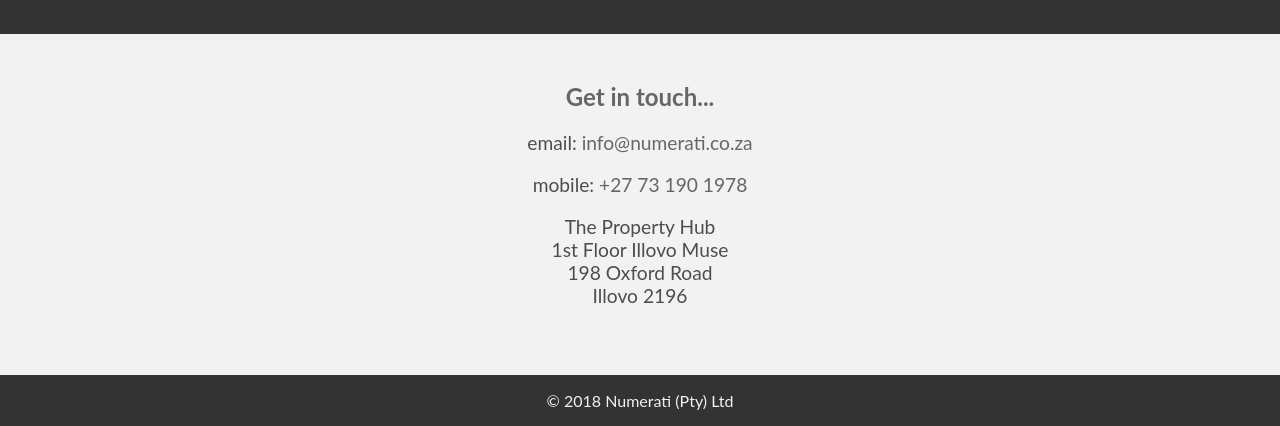
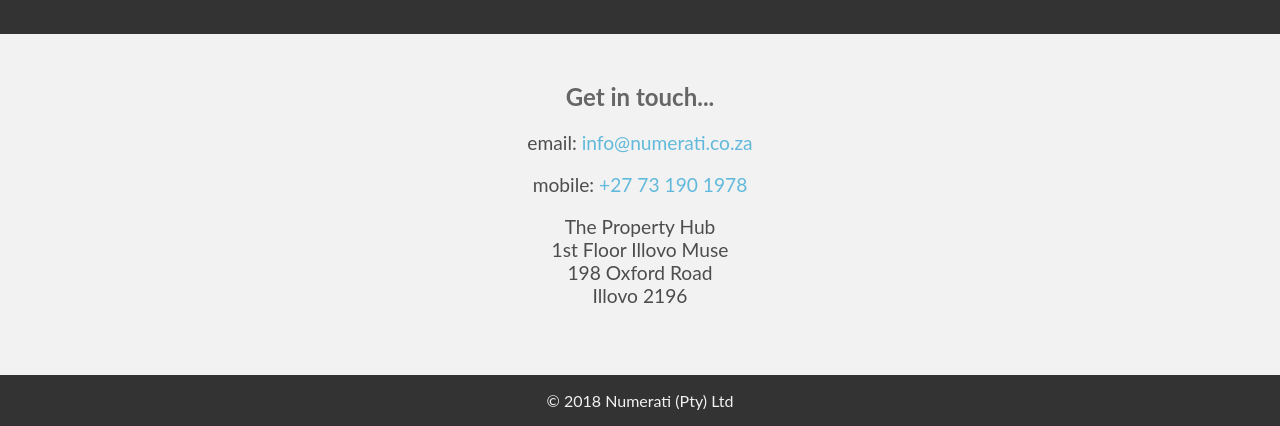
Before and after one commit to numerati-co-za/numerati-co-za.github.io, a plain HTML site: page index.html in a window 1280 px wide. Shown: the part 2499-2925 px from the top of the page. Drawn offline with Linux system fonts and the light colour scheme; a web font is replaced by a local one.

Commit message:
Changed color of contact hyperlinks & added underline on hover!

```diff
--- a/css/style.css
+++ b/css/style.css
@@ -87,12 +87,9 @@
 	height: 100%
 }
 
-
 #crossword {
 	width: 100%;
 }
-
-
 
 .headline-style{
 	background-color: rgba(218,165,32,0.7);
@@ -195,9 +192,12 @@
 }
 
 #Contact a {
-	color: RGB(102,102,102);
+	color: rgb(97, 185, 219);
 }
 
+#Contact a:hover {
+	text-decoration: underline;
+}
 
 
 
```
